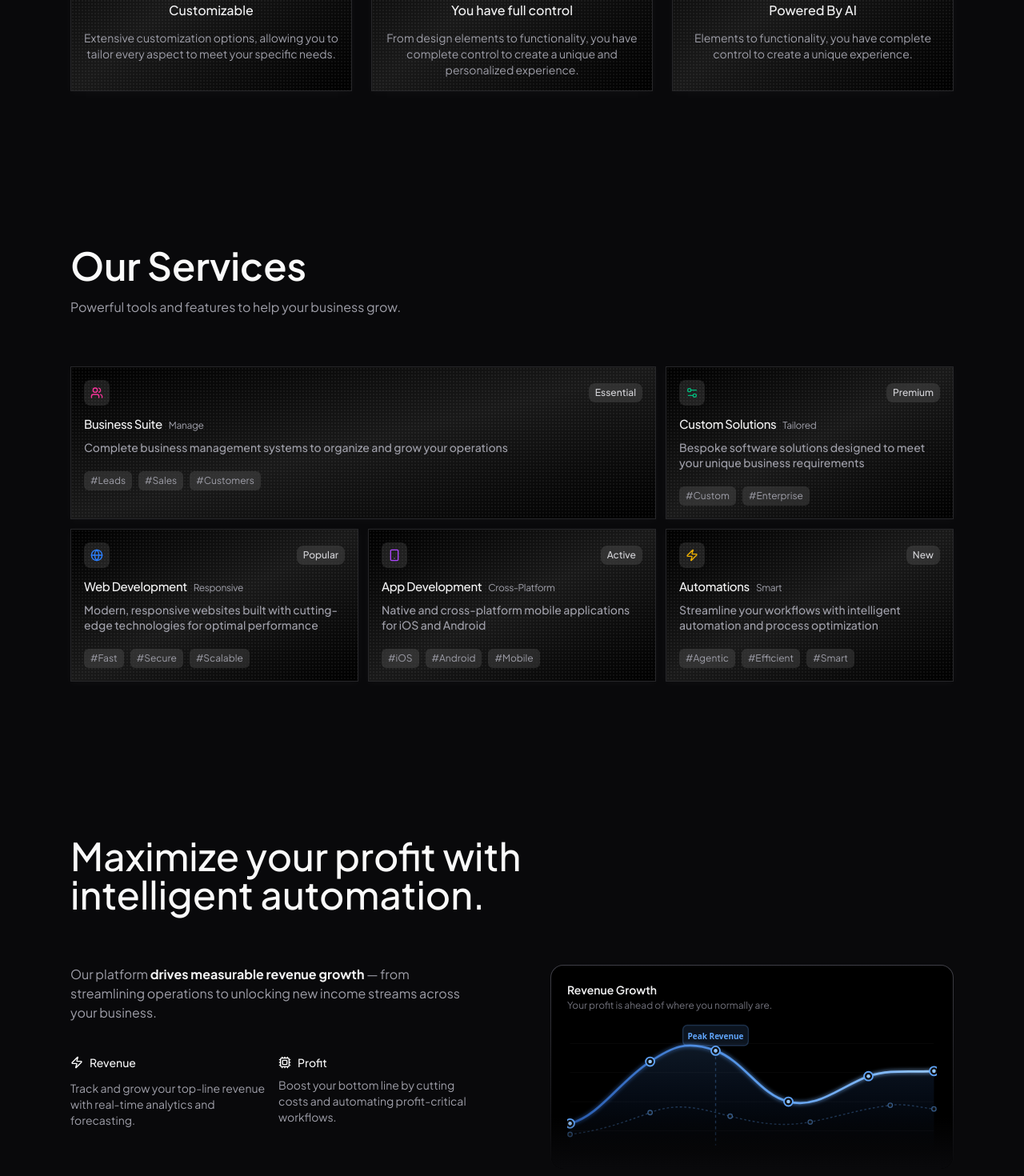
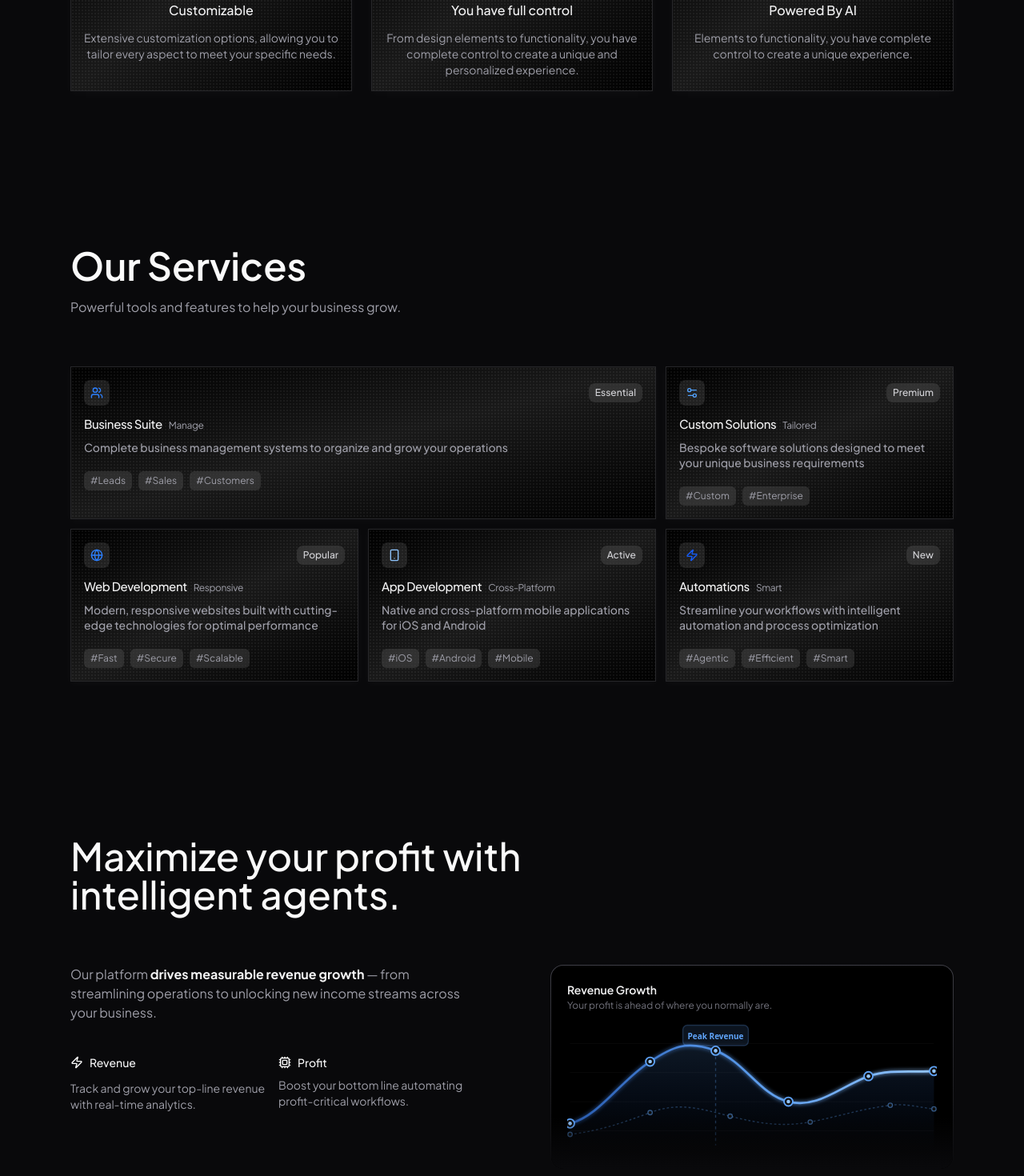
Before and after one commit to hertex-cyber/hertex-website, a React (Vite) app: page / in a window 1280 px wide. Shown: the part 1236-2706 px from the top of the page at 80% size. Built offline with nearby package versions, Linux system fonts and the light colour scheme.

Commit message:
first commit

```diff
--- a/src/components/Hero.jsx
+++ b/src/components/Hero.jsx
@@ -29,7 +29,7 @@ export default function HeroSection() {
                                 size="lg"
                                 className="h-12 rounded-none pl-5 pr-3 text-base">
                                 <a href="#link" className="flex items-center hover:no-underline">
-                                    <span className="text-nowrap">Explore Solutions</span>
+                                    <span className="text-nowrap">Solutions</span>
                                     <ChevronRight className="ml-1 w-5 h-5" />
                                 </a>
                             </Button>
--- a/src/components/Navbar.jsx
+++ b/src/components/Navbar.jsx
@@ -27,7 +27,7 @@ export default function Navbar() {
 
   return (
     <>
-      <nav className={`fixed top-0 w-full z-50 text-zinc-50 transition-all duration-300 ${scrolled ? 'bg-zinc-950/90 backdrop-blur-md border-b border-white/10' : 'bg-transparent'}`}>
+      <nav className={`fixed top-0 w-full z-50 text-zinc-50 transition-all duration-300 border-b ${scrolled ? 'bg-zinc-950/90 backdrop-blur-md border-white/10' : 'bg-transparent border-transparent'}`}>
         <div className="max-w-7xl mx-auto px-6 h-16 flex items-center justify-between">
           {/* Logo */}
           <a href="/" className="flex items-center gap-2">
--- a/src/components/Profit.jsx
+++ b/src/components/Profit.jsx
@@ -4,27 +4,27 @@ export default function Profit() {
     return (
         <section className="bg-zinc-950 py-16 md:py-24">
             <div className="mx-auto max-w-6xl space-y-8 px-6 md:space-y-16">
-                <h2 className="relative z-10 max-w-xl text-2xl font-medium lg:text-5xl text-zinc-50">Maximize your profit with intelligent automation.</h2>
-                <div className="grid gap-6 sm:grid-cols-2 md:gap-12 lg:gap-24">
+                <h2 className="relative z-10 max-w-xl text-2xl font-medium lg:text-5xl text-zinc-50">Maximize your profit with intelligent agents.</h2>
+                <div className="grid grid-cols-1 gap-6 sm:grid-cols-2 md:gap-12 lg:gap-24 items-start">
                     <div className="relative space-y-4">
                         <p className="text-zinc-400">
                             Our platform <span className="text-zinc-100 font-bold">drives measurable revenue growth</span> — from streamlining operations to unlocking new income streams across your business.
                         </p>
 
-                        <div className="grid grid-cols-2 gap-3 pt-6 sm:gap-4">
+                        <div className="hidden md:grid grid-cols-2 gap-3 pt-6 sm:gap-4">
                             <div className="space-y-3">
                                 <div className="flex items-center gap-2">
                                     <Zap className="size-4 text-white" />
                                     <h3 className="text-sm font-medium text-zinc-100">Revenue</h3>
                                 </div>
-                                <p className="text-zinc-400 text-sm">Track and grow your top-line revenue with real-time analytics and forecasting.</p>
+                                <p className="text-zinc-400 text-sm">Track and grow your top-line revenue with real-time analytics.</p>
                             </div>
                             <div className="space-y-2">
                                 <div className="flex items-center gap-2">
                                     <Cpu className="size-4 text-white" />
                                     <h3 className="text-sm font-medium text-zinc-100">Profit</h3>
                                 </div>
-                                <p className="text-zinc-400 text-sm">Boost your bottom line by cutting costs and automating profit-critical workflows.</p>
+                                <p className="text-zinc-400 text-sm">Boost your bottom line automating profit-critical workflows.</p>
                             </div>
                         </div>
                     </div>
--- a/src/components/Services.jsx
+++ b/src/components/Services.jsx
@@ -12,7 +12,7 @@ export const itemsSample = [
         title: "Business Suite",
         meta: "Manage",
         description: "Complete business management systems to organize and grow your operations",
-        icon: <Users className="w-4 h-4 text-pink-500" />,
+        icon: <Users className="w-4 h-4 text-blue-500" />,
         status: "Essential",
         tags: ["Leads", "Sales", "Customers"],
         colSpan: 2,
@@ -22,7 +22,7 @@ export const itemsSample = [
         title: "Custom Solutions",
         meta: "Tailored",
         description: "Bespoke software solutions designed to meet your unique business requirements",
-        icon: <Settings2 className="w-4 h-4 text-emerald-500" />,
+        icon: <Settings2 className="w-4 h-4 text-blue-400" />,
         status: "Premium",
         tags: ["Custom", "Enterprise"],
         hasPersistentHover: true,
@@ -41,7 +41,7 @@ export const itemsSample = [
         title: "App Development",
         meta: "Cross-Platform",
         description: "Native and cross-platform mobile applications for iOS and Android",
-        icon: <Smartphone className="w-4 h-4 text-purple-500" />,
+        icon: <Smartphone className="w-4 h-4 text-blue-300" />,
         tags: ["iOS", "Android", "Mobile"],
         hasPersistentHover: true,
     },
@@ -49,7 +49,7 @@ export const itemsSample = [
         title: "Automations",
         meta: "Smart",
         description: "Streamline your workflows with intelligent automation and process optimization",
-        icon: <Zap className="w-4 h-4 text-yellow-500" />,
+        icon: <Zap className="w-4 h-4 text-blue-600" />,
         status: "New",
         tags: ["Agentic", "Efficient", "Smart"],
         hasPersistentHover: true,
```
